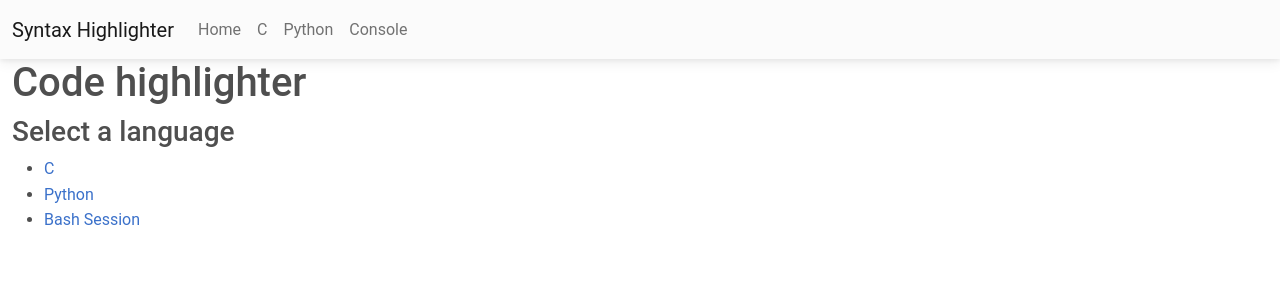
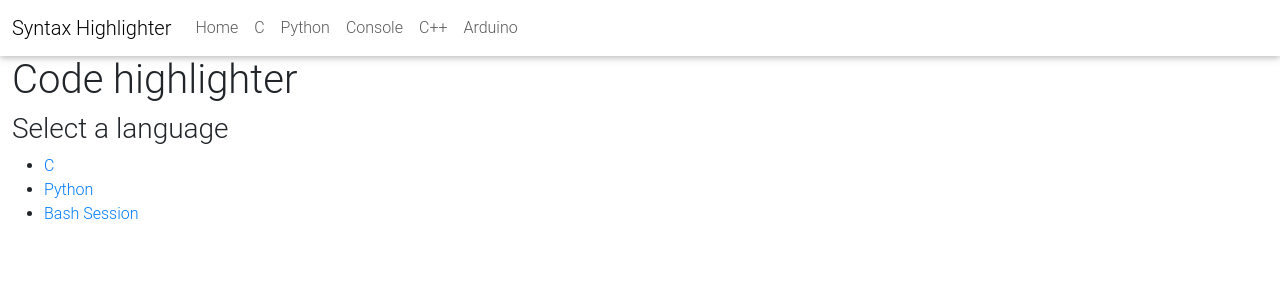
Before and after one commit to daltonma/pygments-web, a Django app: page / in a window 1280 px wide. Shown: the top 300 px of the page. Run offline with Django 3.2, Linux system fonts and the light colour scheme; some libraries are stand-ins or nearby versions.

Commit message:
Use local static files

```diff
--- a/highlight/highlightapp/templates/highlight/layout.html
+++ b/highlight/highlightapp/templates/highlight/layout.html
@@ -4,11 +4,8 @@
 
     <head>
         <meta name="viewport" content="initial-scale=1, width=device-width">
-        <link href="https://cdn.jsdelivr.net/npm/bootstrap@5.0.2/dist/css/bootstrap.min.css" rel="stylesheet"
-            integrity="sha384-EVSTQN3/azprG1Anm3QDgpJLIm9Nao0Yz1ztcQTwFspd3yD65VohhpuuCOmLASjC" crossorigin="anonymous">
-        <script src="https://cdn.jsdelivr.net/npm/bootstrap@5.0.2/dist/js/bootstrap.bundle.min.js"
-            integrity="sha384-MrcW6ZMFYlzcLA8Nl+NtUVF0sA7MsXsP1UyJoMp4YLEuNSfAP+JcXn/tWtIaxVXM"
-            crossorigin="anonymous"></script>
+        <link href="/static/node_modules/bootstrap/dist/css/bootstrap.min.css" rel="stylesheet">
+        <script src="/static/node_modules/bootstrap/dist/js/bootstrap.bundle.min.js"></script>
         <link rel="stylesheet" href="https://cdn.jsdelivr.net/npm/bootstrap-icons@1.5.0/font/bootstrap-icons.css">
         <script crossorigin="anonymous" integrity="sha256-9/aliU8dGd2tb6OSsuzixeV4y/faTqgFtohetphbbj0="
             src="https://code.jquery.com/jquery-3.5.1.min.js"></script>
@@ -17,12 +14,12 @@
         <!-- Google Fonts -->
         <link href="https://fonts.googleapis.com/css?family=Noto Sans:300,400,500,700&display=swap" rel="stylesheet" />
         <!-- MDB -->
-        <link href="https://cdnjs.cloudflare.com/ajax/libs/mdb-ui-kit/6.4.1/mdb.min.css" rel="stylesheet" />
+        <link href="/static/node_modules/mdbootstrap/css/mdb.min.css" rel="stylesheet" />
         <link href="/static/rainbow.css" rel="stylesheet">
         <style>
             @font-face {
                 font-family: code;
-                src: url(/static/cascadia.ttf);
+                src: url(/static/CaskaydiaCoveNerdFont-Regular.ttf);
             }
 
             pre {
@@ -37,8 +34,8 @@
     </head>
 
     <body>
-        <nav class="navbar navbar-expand-lg navbar-light bg-light">
-            <div class="container-fluid">
+        <nav class="navbar navbar-expand-lg" style="background-color: white;">
+            <div class="container-fluid" style="background-color: white;">
                 <a class="navbar-brand" href="/">Syntax Highlighter</a>
                 <button class="navbar-toggler" type="button" data-bs-toggle="collapse" data-bs-target="#navbarNav"
                     aria-controls="navbarNav" aria-expanded="false" aria-label="Toggle navigation">
@@ -58,6 +55,12 @@
                         <li class="nav-item">
                             <a class="nav-link" href="/edit/console">Console</a>
                         </li>
+                        <li class="nav-item">
+                            <a class="nav-link" href="/edit/cpp">C++</a>
+                        </li>
+                        <li class="nav-item">
+                            <a class="nav-link" href="/edit/arduino">Arduino</a>
+                        </li>
                     </ul>
                 </div>
 
```
